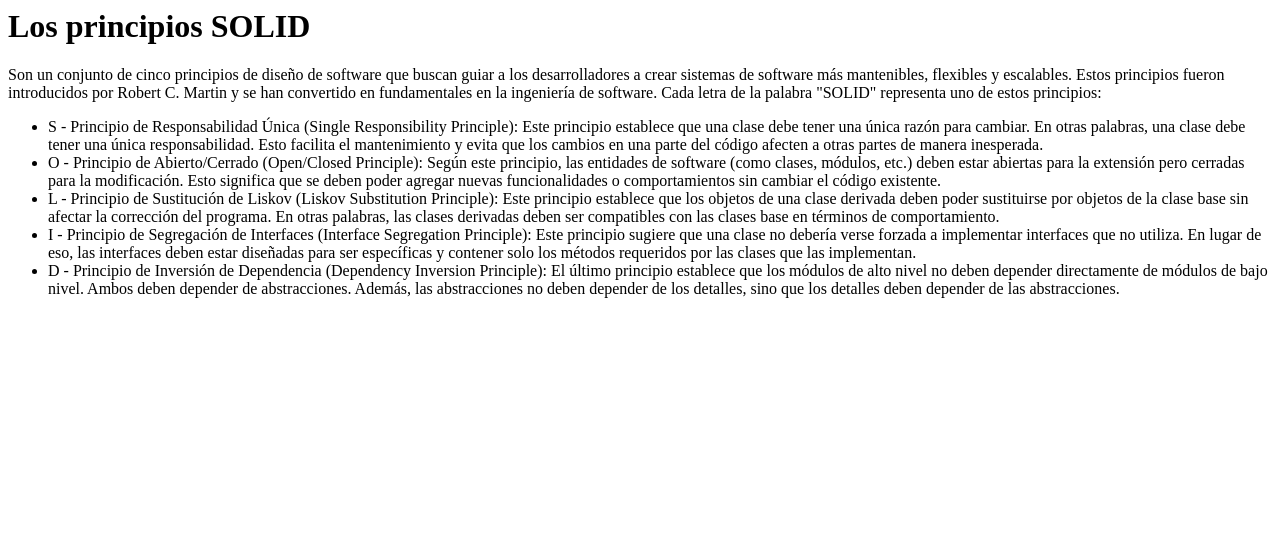
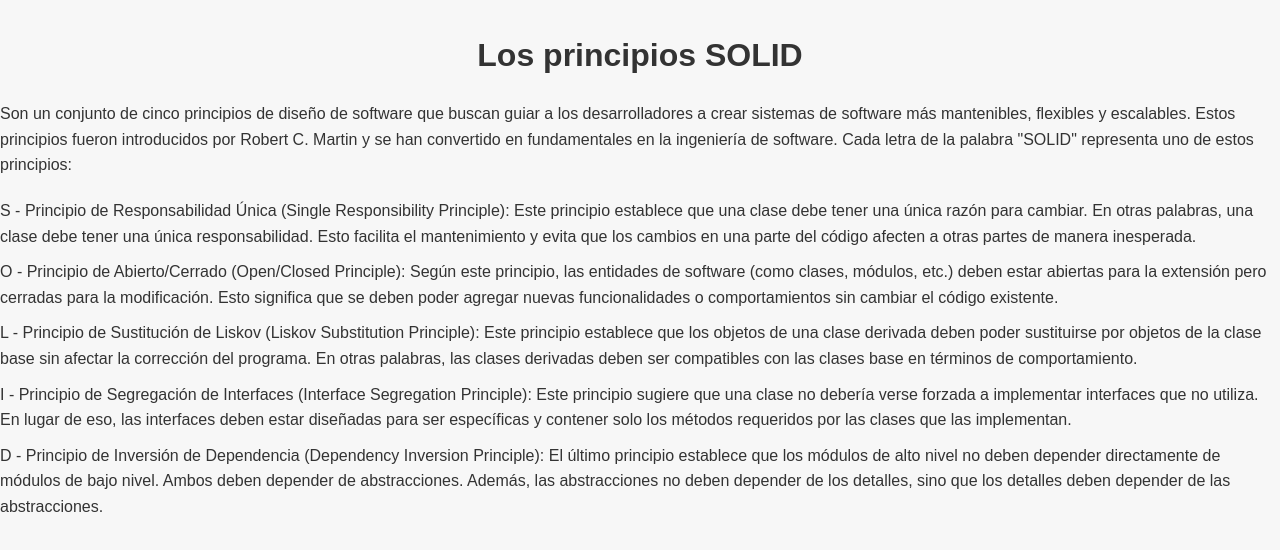
Before and after one commit to IngAndresCaro/cleanCode-SOLID, a website: page src/CleanSolid/view/07.principiosSOLID/07.principiosSOLID.html in a window 1280 px wide. Drawn offline with Linux system fonts and the light colour scheme.

Commit message:
Se agrena nuevos estilos

```diff
--- a/src/CleanSolid/view/07.principiosSOLID/07.principiosSOLID.html
+++ b/src/CleanSolid/view/07.principiosSOLID/07.principiosSOLID.html
@@ -1,9 +1,47 @@
+<!DOCTYPE html>
 <html lang="es">
 
 <head>
     <meta charset="UTF-8">
     <meta name="viewport" content="width=device-width, initial-scale=1.0">
     <title>Los principios SOLID</title>
+    <style>
+        body {
+            font-family: Arial, sans-serif;
+            line-height: 1.6;
+            margin: 0;
+            padding: 0;
+            background-color: #f7f7f7;
+            color: #333;
+        }
+
+        h1 {
+            text-align: center;
+            margin-top: 30px;
+            margin-bottom: 20px;
+        }
+
+        p {
+            margin: 0 0 20px;
+        }
+
+        ul {
+            list-style-type: none;
+            padding: 0;
+        }
+
+        li {
+            margin-bottom: 10px;
+        }
+
+        li:before {
+            content: "•";
+            color: #4CAF50;
+            display: inline-block;
+            width: 1em;
+            margin-left: -1em;
+        }
+    </style>
 </head>
 
 <body>
```
